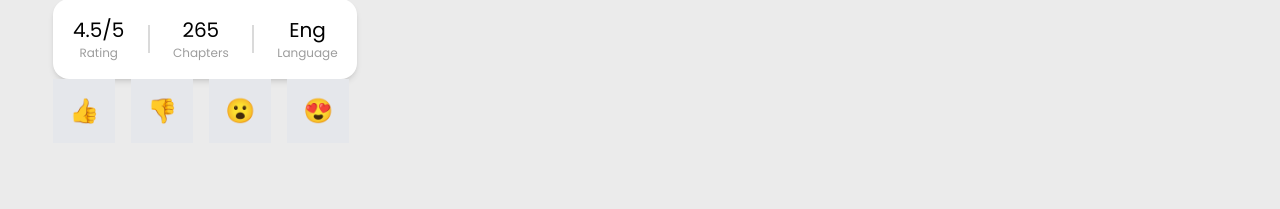
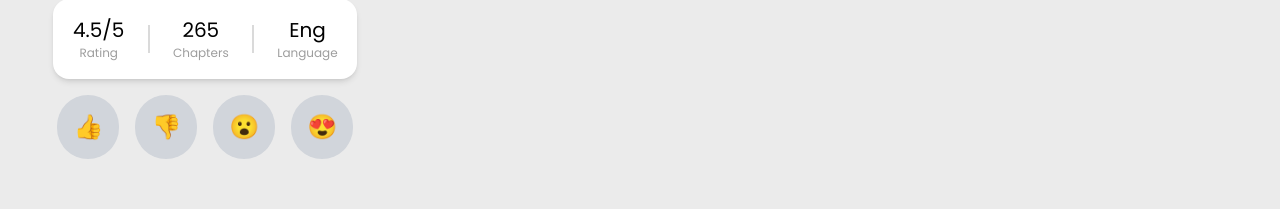
Before and after one commit to zblackwidow/Grupo1FrontMinga, a React (Vite) app: page /chapters/1 in a window 1280 px wide. Shown: the part 363-572 px from the top of the page. Built offline with nearby package versions, Linux system fonts and the light colour scheme.

Commit message:
reaction

```diff
--- a/src/Components/Manga/MangaReaction.jsx
+++ b/src/Components/Manga/MangaReaction.jsx
@@ -31,15 +31,15 @@ const ReactionBar = ({ contentId, userToken }) => {
   ];
 
   return (
-    <div className="flex space-x-4">
+    <div className="flex space-x-4 justify-center">
       {reactions.map((reaction) => (
         <button
           key={reaction.type}
           onClick={() => handleReactionClick(reaction.type)}
-          className={`p-4 text-2xl ${
+          className={`p-4 text-2xl rounded-full mt-4 ${
             selectedReaction === reaction.type
-              ? "bg-blue-500 text-white rounded-lg"
-              : "bg-gray-200"
+              ? "bg-orange-500 text-white rounded-full"
+              : "bg-gray-300 hover:bg-orange-400"
           }`}
         >
           {reaction.emoji}
```
